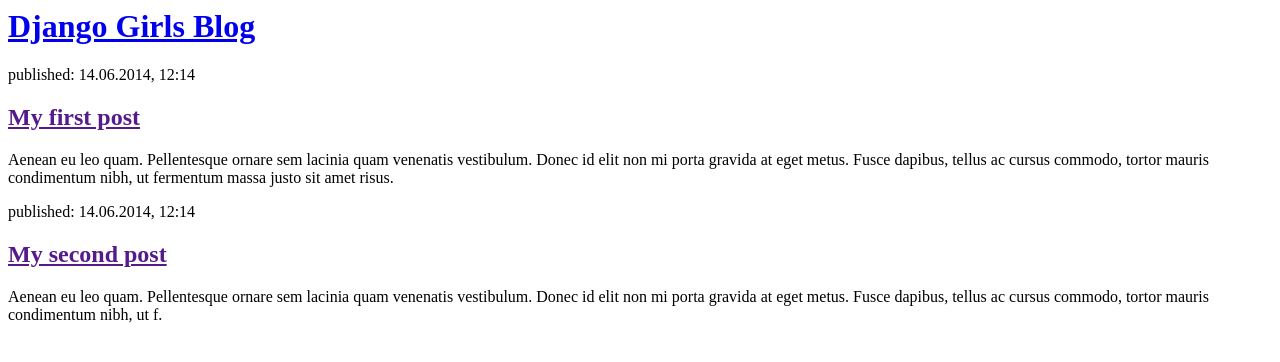
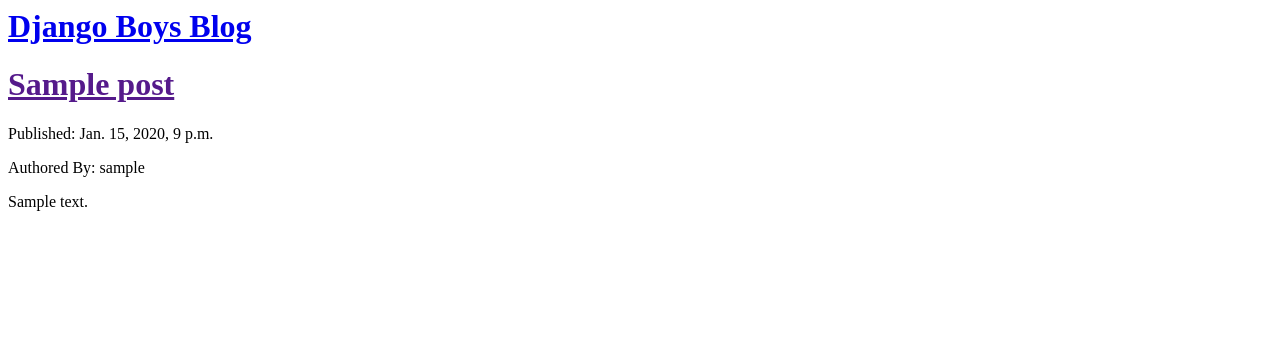
Before and after one commit to AJjosh/my-first-blog, a Django app: page / in a window 1280 px wide. Shown: the top 362 px of the page. Run offline with Django 3.2, Linux system fonts and the light colour scheme; tables that the repository leaves empty hold one stand-in row (values such as "Sample post").

Commit message:
SOme more info

```diff
--- a/blog/templates/blog/post_list.html
+++ b/blog/templates/blog/post_list.html
@@ -1,22 +1,19 @@
-<html>
+ <html>
     <head>
-        <title>Django Girls blog</title>
+        <title>Django Boys blog</title>
     </head>
     <body>
         <div>
-            <h1><a href="/">Django Girls Blog</a></h1>
+            <h1><a href="/">Django Boys Blog</a></h1>
         </div>
 
-        <div>
-            <p>published: 14.06.2014, 12:14</p>
-            <h2><a href="">My first post</a></h2>
-            <p>Aenean eu leo quam. Pellentesque ornare sem lacinia quam venenatis vestibulum. Donec id elit non mi porta gravida at eget metus. Fusce dapibus, tellus ac cursus commodo, tortor mauris condimentum nibh, ut fermentum massa justo sit amet risus.</p>
-        </div>
-
-        <div>
-            <p>published: 14.06.2014, 12:14</p>
-            <h2><a href="">My second post</a></h2>
-            <p>Aenean eu leo quam. Pellentesque ornare sem lacinia quam venenatis vestibulum. Donec id elit non mi porta gravida at eget metus. Fusce dapibus, tellus ac cursus commodo, tortor mauris condimentum nibh, ut f.</p>
-        </div>
+        {% for item in posts %}
+          <div>
+            <h1><a href=''>{{item.title}}</a></h1>
+            <p>Published: {{item.published_date}}</p>
+            <p>Authored By: {{item.author}}</p>
+            <p>{{item.text}}</p><br/>
+          </div>
+        {% endfor %}
     </body>
 </html>
--- a/blog/views.py
+++ b/blog/views.py
@@ -1,7 +1,13 @@
 from django.shortcuts import render
+from .models import Post
+from django.utils import timezone
+# Import a model we created into View
+#Use Querysets to filter models and post the models to the view
+
 
 # Create your views here.
 #We created a function (def) called post_list that takes request and will return the value
 # it gets from calling another function render that will render (put together) our template blog/post_list.html.
 def post_list(request):
-    return render(request, 'blog/post_list.html',{})
+    posts=Post.objects.filter(published_date__lte= timezone.now()).order_by('published_date') #Creating a posts QuerySet
+    return render(request, 'blog/post_list.html',{'posts':posts})
```
